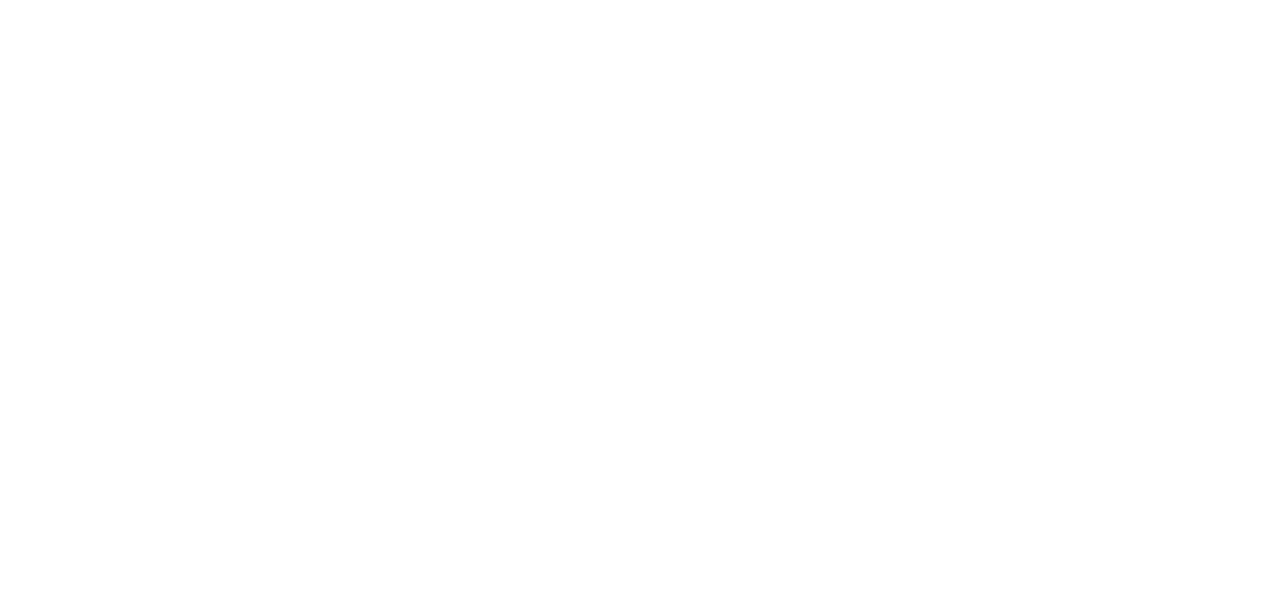
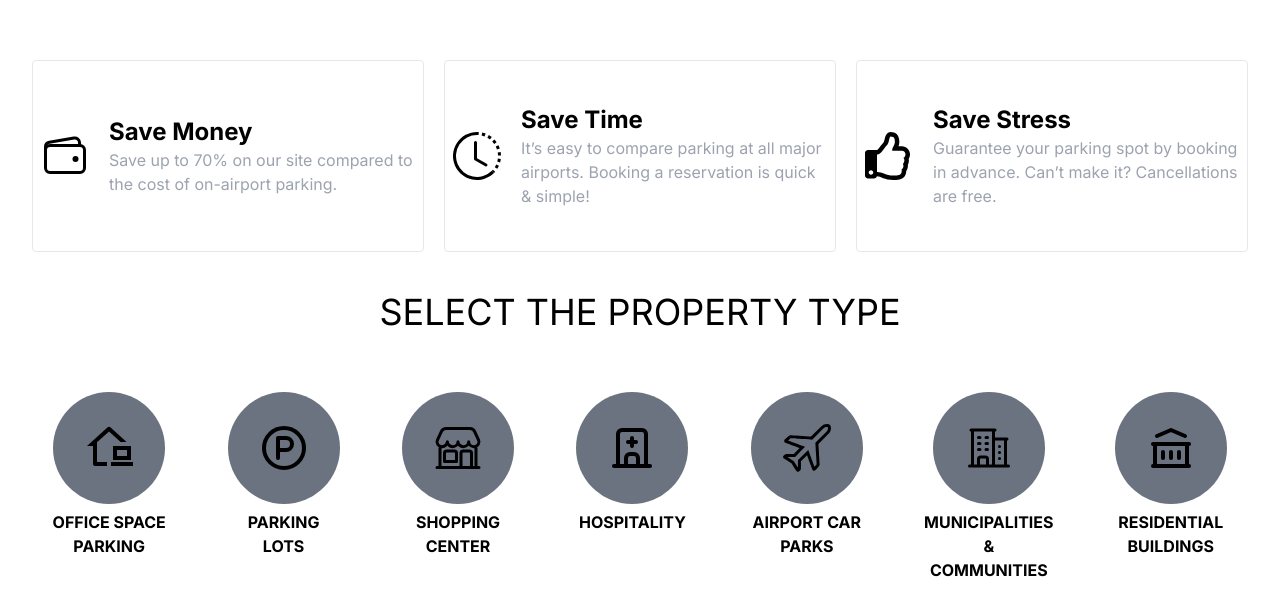
Before and after one commit to jihad-hossain1/parking-share, a Next.js app: page / in a window 1280 px wide. Shown: the part 780-1396 px from the top of the page. Before the commit the page ends 800 px from the top, so only its background shows below. Built offline with nearby package versions, Linux system fonts and the light colour scheme; no server answers; grey boxes are pictures that could not be loaded.

Commit message:
two section implemented

```diff
--- a/src/app/banner/bannerCard/page.jsx
+++ b/src/app/banner/bannerCard/page.jsx
@@ -15,7 +15,7 @@
         <div className='mt-5 flex flex-col lg:flex-row justify-center items-center gap-10 lg:gap-20'>
 
             {imgArray.map((content, index) => (<div key={index} className='flex flow-row lg:flex-col justify-around lg:justify-center items-center gap-5'>
-                <Image className='w-32 lg:w-full p-2' src={content.img} alt='images' />
+                <Image className='p-2' src={content.img} alt='images' />
                 <div className='flex flex-col text-left lg:text-center'>
                     <h1 className='text-xl font-bold'>{content?.title}</h1>
                     <span>{content?.sub}</span>
--- a/src/app/banner/page.jsx
+++ b/src/app/banner/page.jsx
@@ -5,8 +5,8 @@
 
 const Banner = () => {
     return (
-        <div className='relative'>
-            <video autoPlay loop muted playsInline className="w-full  lg:h-screen absolute top-0 z-[-1] object-cover">
+        <div className='relative h-screen'>
+            <video autoPlay loop muted playsInline className="w-full h-screen absolute top-0 z-[-1] object-cover">
                 <source src="https://sharep.io/wp-content/uploads/2023/03/AdobeStock_409752260.webm" type="video/webm" />
                 Your browser does not support the video tag.
             </video>
--- a/src/app/page.js
+++ b/src/app/page.js
@@ -1,11 +1,15 @@
 import React from "react";
 import Robin from "./robin/page";
 import Banner from "./banner/page";
+import Slogan from "./slogan/page";
+import PropertyType from "./propertyType/page";
 
 const HomePage = () => {
   return (
     <>
       <Banner />
+      <Slogan />
+      <PropertyType />
       {/* <Robin /> */}
     </>);
 };
--- /dev/null
+++ b/src/app/propertyType/page.jsx
@@ -0,0 +1,44 @@
+import React from 'react';
+import { RiHomeOfficeLine } from "react-icons/ri";
+import { LuParkingCircle } from "react-icons/lu";
+import { IoStorefrontOutline } from "react-icons/io5";
+import { TbBuildingHospital } from "react-icons/tb";
+import { SlPlane } from "react-icons/sl";
+import { HiOutlineBuildingOffice2 } from "react-icons/hi2";
+import { TbBuildingBank } from "react-icons/tb";
+
+
+const propertyData = [
+    { parkingAria: "OFFICE SPACE PARKING", icon: <RiHomeOfficeLine /> },
+    { parkingAria: "PARKING LOTS", icon: <LuParkingCircle /> },
+    { parkingAria: "SHOPPING CENTER", icon: <IoStorefrontOutline /> },
+    {
+        parkingAria: "HOSPITALITY", icon: <TbBuildingHospital />
+    },
+    {
+        parkingAria: "AIRPORT CAR PARKS", icon: <SlPlane />
+    },
+    {
+        parkingAria: "MUNICIPALITIES & COMMUNITIES", icon: <HiOutlineBuildingOffice2 />
+    },
+    {
+        parkingAria: "RESIDENTIAL BUILDINGS", icon: <TbBuildingBank />
+    }
+]
+
+const PropertyType = () => {
+    return (
+        <div >
+            <h1 className='text-4xl text-center'>SELECT THE PROPERTY TYPE</h1>
+            <div className='container mx-auto flex flex-col lg:flex-row justify-around items-center gap-5'>
+                {propertyData.map((property, index) => (
+                    <div key={index} className='flex flex-col text-center items-center h-52 w-52 my-10 bg-white text-black hover:bg-purple-500 rounded transition-all duration-500 ease-in-out p-5 '>
+                        <span className='text-5xl bg-gray-500 rounded-full p-8  flex items-center h-3/4'>{property?.icon}</span>
+                        <span className='mt-1.5 font-bold h-full'>{property?.parkingAria}</span>
+                    </div>))}
+            </div>
+        </div>
+    );
+};
+
+export default PropertyType;
--- a/src/app/robin/[district]/page.js
+++ b/src/app/robin/[district]/page.js
@@ -1,7 +1,7 @@
 "use client"
 
 const District = ({ params }) => {
-    console.log(params);
+
     return (
         <div>
 
--- /dev/null
+++ b/src/app/slogan/page.jsx
@@ -0,0 +1,28 @@
+import React from 'react';
+import { IoWalletOutline } from "react-icons/io5";
+import { BsClockHistory } from "react-icons/bs";
+import { FaRegThumbsUp } from "react-icons/fa";
+
+
+const sloganData = [
+    { title: "Save Money", description: "Save up to 70% on our site compared to the cost of on-airport parking.", icon: <IoWalletOutline /> },
+    { title: "Save Time", description: "It’s easy to compare parking at all major airports. Booking a reservation is quick & simple!", icon: <BsClockHistory /> },
+    { title: "Save Stress", description: "Guarantee your parking spot by booking in advance. Can’t make it? Cancellations are free.", icon: <FaRegThumbsUp /> },
+]
+const Slogan = () => {
+    return (
+        <div className='container mx-auto my-10 flex flex-col lg:flex-row gap-5'>
+            {sloganData.map((data, index) => (
+                <div key={index} className='flex justify-center px-2 items-center gap-5 h-48 w-full border rounded hover:bg-purple-500 transition-all duration-500 ease-in-out'>
+                    <div className='text-5xl'>{data?.icon}</div>
+                    <div className='flex flex-col '>
+                        <span className='text-2xl font-bold'>{data?.title}</span>
+                        <span className='text-gray-400'>{data?.description}</span>
+                    </div>
+
+                </div>))}
+        </div>
+    );
+};
+
+export default Slogan;
```
